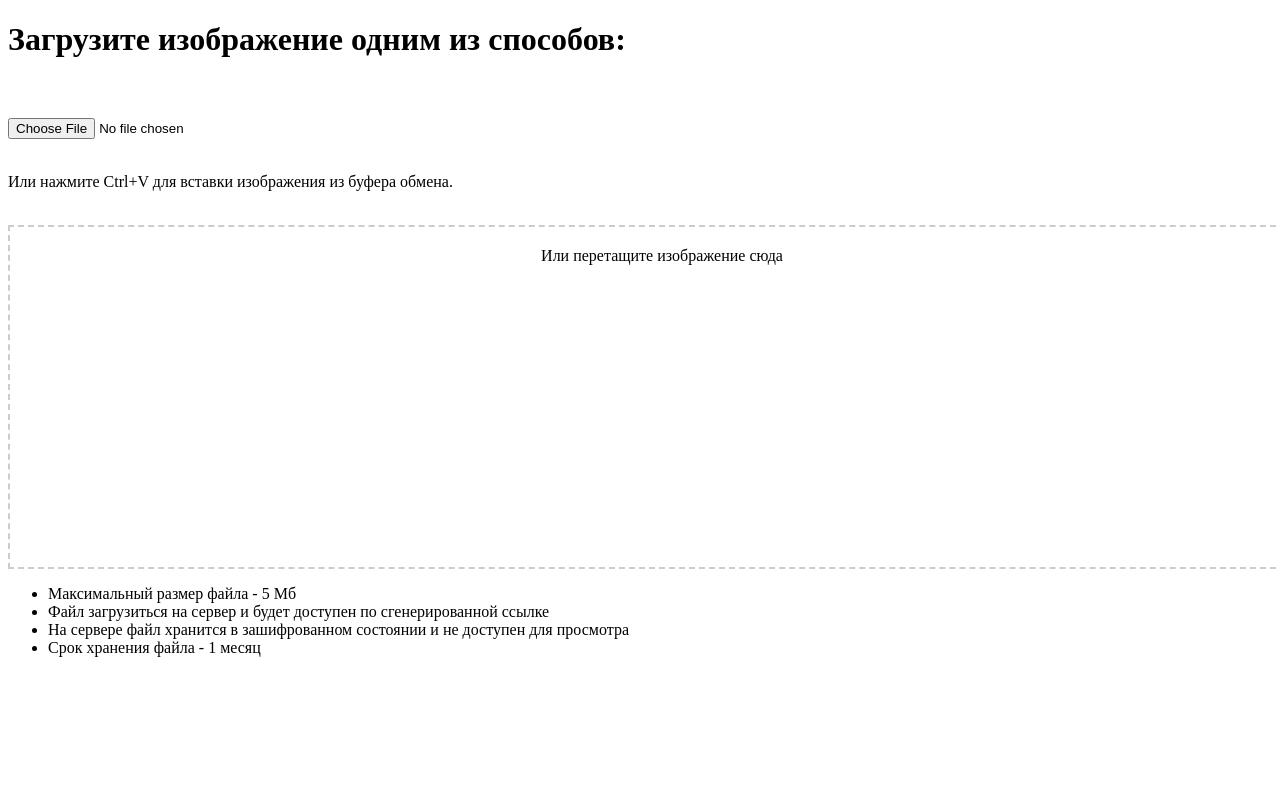
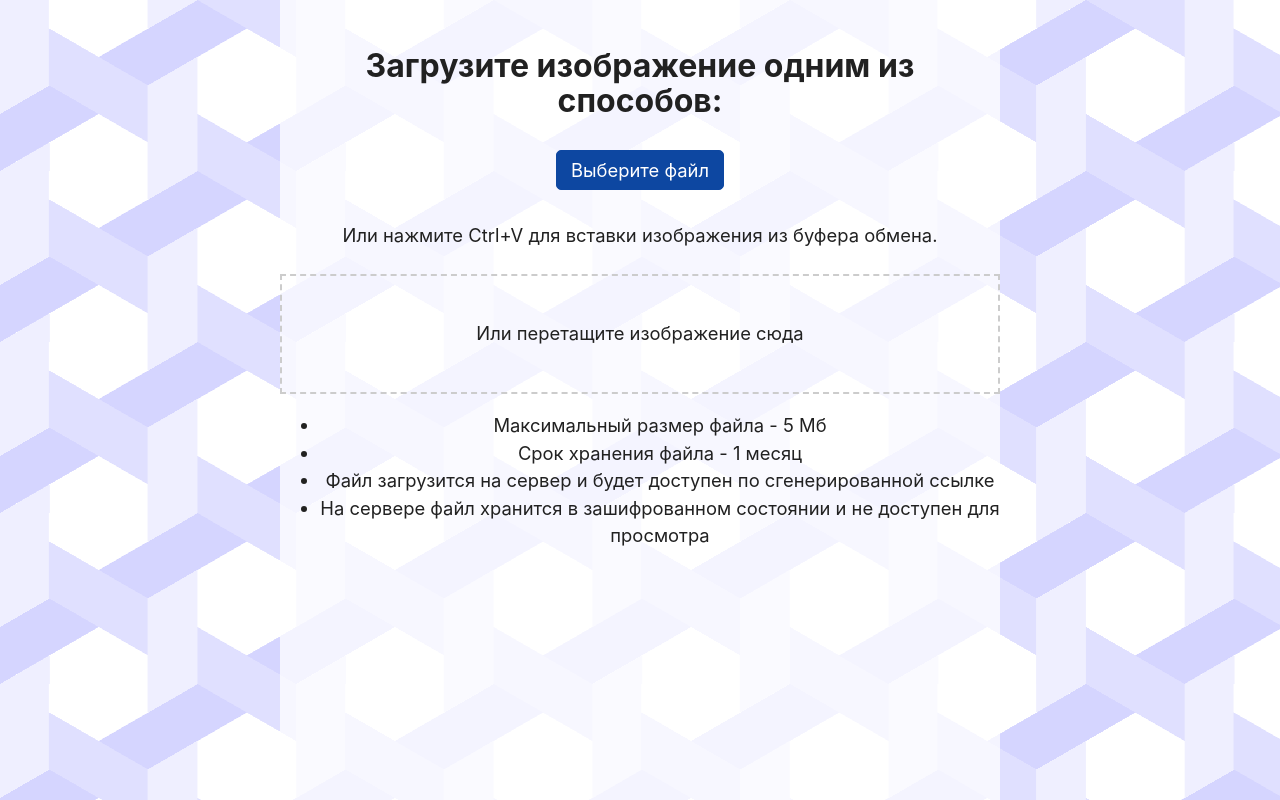
Before and after one commit to dbobylev/ImageStorageApp, a Flask app: page / in a window 1280 px wide. Run offline with Flask 3, Linux system fonts and the light colour scheme.

Commit message:
Рабочая версия

```diff
--- /dev/null
+++ b/static/styles/background.css
@@ -0,0 +1,18 @@
+html, body{
+    --s: 57px; /* control the size*/
+    --c1: #efefff;
+    --c2: #e0e0ff;
+    --c3: #d5d5ff;
+    --c4: #ffffff;
+
+    background:
+      conic-gradient(at 50% calc(100%/6),var(--c1) 60deg,#0000 0),
+      conic-gradient(at calc(100%/6) 50%,#0000 240deg,var(--c1) 0),
+      conic-gradient(from 180deg at calc(100%/6) calc(500%/6),var(--c1) 60deg,#0000 0),
+      conic-gradient(from 180deg at calc(500%/6),#0000 240deg,var(--c1) 0) calc(4*.866*var(--s)) 0,
+      repeating-linear-gradient(-150deg,var(--c2) 0 calc(100%/6),#0000   0 50%),
+      repeating-linear-gradient(-30deg, var(--c3) 0 calc(100%/6),var(--c4) 0 50%);
+    background-size: calc(6*.866*var(--s)) calc(3*var(--s));
+
+    height:100%;
+}
--- a/templates/index.html
+++ b/templates/index.html
@@ -4,6 +4,8 @@
     <meta charset="UTF-8">
     <meta name="viewport" content="width=device-width, initial-scale=1.0">
     <title>Image Uploader</title>
+    <link rel="stylesheet" href="{{url_for('static',filename='styles/simple.css')}}">
+    <link rel="stylesheet" href="{{url_for('static',filename='styles/background.css')}}">
     <style>
         #drop-area {
             border: 2px dashed #ccc;
@@ -14,11 +16,55 @@
         #drop-area.hover {
             border-color: #333;
         }
-        .file-input {
-            margin-top: 20px;
+        div, p{
+            text-align: center;
         }
     </style>
+</head>
+<body>
+    <div style="background-color: #ffffffbb;">
+        <h3>Загрузите изображение одним из способов:</h3>
+        <!-- Загрузка с диска -->
+        <div class="file-input">
+            <input type="file" id="fileElem" accept="image/*" onchange="handleFiles(this.files)" style="display: none;" >
+            <input type="button" value="Выберите файл" onclick="document.getElementById('fileElem').click();" />
+        </div>
+        <p>Или нажмите Ctrl+V для вставки изображения из буфера обмена.</p>
+        <!-- Перетаскивание -->
+        <div id="drop-area">
+            <p>Или перетащите изображение сюда</p>
+        </div>
+        <ul>
+            <li>Максимальный размер файла - 5 Мб</li>
+            <li>Срок хранения файла - 1 месяц</li>
+            <li>Файл загрузится на сервер и будет доступен по сгенерированной ссылке</li>
+            <li>На сервере файл хранится в зашифрованном состоянии и не доступен для просмотра</li>
+        </ul>
+    </div>
+</body>
 <script>
+    let dropArea = document.getElementById('drop-area');
+
+    // Обработка перетаскивания
+    ;['dragenter', 'dragover', 'dragleave', 'drop'].forEach(eventName => {
+        dropArea.addEventListener(eventName, preventDefaults, false)
+    });
+
+    function preventDefaults(e) {
+        e.preventDefault();
+        e.stopPropagation();
+    }
+
+    dropArea.addEventListener('drop', handleDrop, false);
+
+    function handleDrop(e) {
+        let dt = e.dataTransfer;
+        let files = dt.files;
+        for (let i = 0; i < files.length; i++) {
+            uploadImage(files[i]);
+        }
+    }
+
     // Функция обработки события вставки
     document.addEventListener('paste', function (event) {
         const clipboardItems = event.clipboardData.items;
@@ -54,7 +100,7 @@
                 // Создаем временный элемент для копирования текста в буфер обмена
                 const tempInput = document.createElement('input');
                 document.body.appendChild(tempInput);
-                    tempInput.value = window.location.origin + link;
+                tempInput.value = link;
                 tempInput.select();
                 document.execCommand('copy');
                 document.body.removeChild(tempInput);
@@ -68,59 +114,11 @@
         });
     }
 
-        // Поддержка перетаскивания
-        function preventDefaults(e) {
-            e.preventDefault();
-            e.stopPropagation();
-        }
-
-        function handleDrop(e) {
-            let dt = e.dataTransfer;
-            let files = dt.files;
-
-            for (let i = 0; i < files.length; i++) {
-                uploadImage(files[i]);
-            }
-        }
 
     function handleFiles(files) {
         for (let i = 0; i < files.length; i++) {
             uploadImage(files[i]);
         }
     }
-
-        document.addEventListener('DOMContentLoaded', function() {
-            let dropArea = document.getElementById('drop-area');
-
-            dropArea.addEventListener('dragenter', preventDefaults, false);
-            dropArea.addEventListener('dragover', preventDefaults, false);
-            dropArea.addEventListener('dragleave', preventDefaults, false);
-            dropArea.addEventListener('drop', function(e) {
-                preventDefaults(e);
-                handleDrop(e);
-            });
-        });
 </script>
-</head>
-<body>
-    <h1>Загрузите изображение одним из способов:</h1>
-    <br/>
-    <!-- Загрузка с диска -->
-    <div class="file-input">
-        <input type="file" id="fileElem" accept="image/*" onchange="handleFiles(this.files)">
-    </div>
-    <br/>
-    <p>Или нажмите Ctrl+V для вставки изображения из буфера обмена.</p>
-    <br/>
-    <!-- Перетаскивание -->
-    <div id="drop-area" style="height: 300px;">
-        Или перетащите изображение сюда
-    </div>
-    <ul>
-        <li>Максимальный размер файла - 5 Мб</li>
-        <li>Файл загрузиться на сервер и будет доступен по сгенерированной ссылке</li>
-        <li>На сервере файл хранится в зашифрованном состоянии и не доступен для просмотра</li>
-        <li>Срок хранения файла - 1 месяц</li>
-    </ul>
-</body>
 </html>
```
Also changed, not shown: static/styles/simple.css (added), 1 other file. Lines whose indentation alone changed are shown as unchanged.
